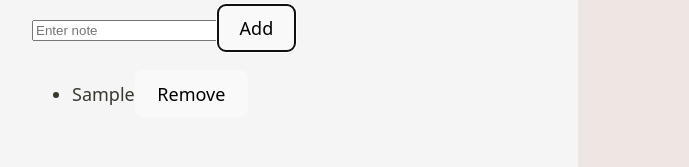
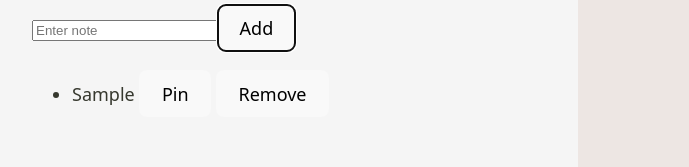
Before and after one commit to NoahPMan/full-stack-dev_student-tracker-api, a React app in the folder frontend/: page /notes in a window 1280 px wide. Both pictures are taken after typing "Sample" into the empty fields and a click on the button "Add". Shown: the part 243-410 px from the top of the page, without its empty margins (0-689 px from the left). Built offline with nearby package versions, Linux system fonts and the light colour scheme; the HTML template or start-up script is replaced by a standard one.

Commit message:
feat: add pin/unpin to notes list

```diff
--- a/frontend/src/components/notes/NoteForm.tsx
+++ b/frontend/src/components/notes/NoteForm.tsx
@@ -3,6 +3,7 @@ import { useState } from "react";
 export type Note = {
   id: string;
   text: string;
+  pinned?: boolean;
 };
 
 export default function NoteForm({
@@ -24,6 +25,7 @@ export default function NoteForm({
     onAdd({
       id: crypto.randomUUID(),
       text: text.trim(),
+      pinned: false,
     });
 
     setText("");
--- a/frontend/src/components/notes/NoteList.tsx
+++ b/frontend/src/components/notes/NoteList.tsx
@@ -3,16 +3,23 @@ import type { Note } from "./NoteForm";
 export default function NoteList({
   notes,
   onRemove,
+  onTogglePin,
 }: {
   notes: Note[];
   onRemove: (id: string) => void;
+  onTogglePin: (id: string) => void;
 }) {
   return (
     <ul>
       {notes.map((note) => (
         <li key={note.id}>
-          {note.text}
-          <button onClick={() => onRemove(note.id)}>Remove</button>
+          {note.text}{" "}
+          <button type="button" onClick={() => onTogglePin(note.id)}>
+            {note.pinned ? "Unpin" : "Pin"}
+          </button>{" "}
+          <button type="button" onClick={() => onRemove(note.id)}>
+            Remove
+          </button>
         </li>
       ))}
     </ul>
--- a/frontend/src/pages/Notes.tsx
+++ b/frontend/src/pages/Notes.tsx
@@ -1,4 +1,4 @@
-import { useState } from "react";
+import { useMemo, useState } from "react";
 import NoteForm from "../components/notes/NoteForm";
 import type { Note } from "../components/notes/NoteForm";
 import NoteList from "../components/notes/NoteList";
@@ -14,11 +14,23 @@ export default function Notes() {
     setNotes((prev) => prev.filter((n) => n.id !== id));
   };
 
+  const togglePin = (id: string) => {
+    setNotes((prev) =>
+      prev.map((n) => (n.id === id ? { ...n, pinned: !n.pinned } : n))
+    );
+  };
+
+  const displayNotes = useMemo(() => {
+    const pinned = notes.filter((n) => n.pinned);
+    const unpinned = notes.filter((n) => !n.pinned);
+    return [...pinned, ...unpinned];
+  }, [notes]);
+
   return (
     <div>
       <h2>Notes</h2>
       <NoteForm onAdd={addNote} />
-      <NoteList notes={notes} onRemove={removeNote} />
+      <NoteList notes={displayNotes} onRemove={removeNote} onTogglePin={togglePin} />
     </div>
   );
 }
```
